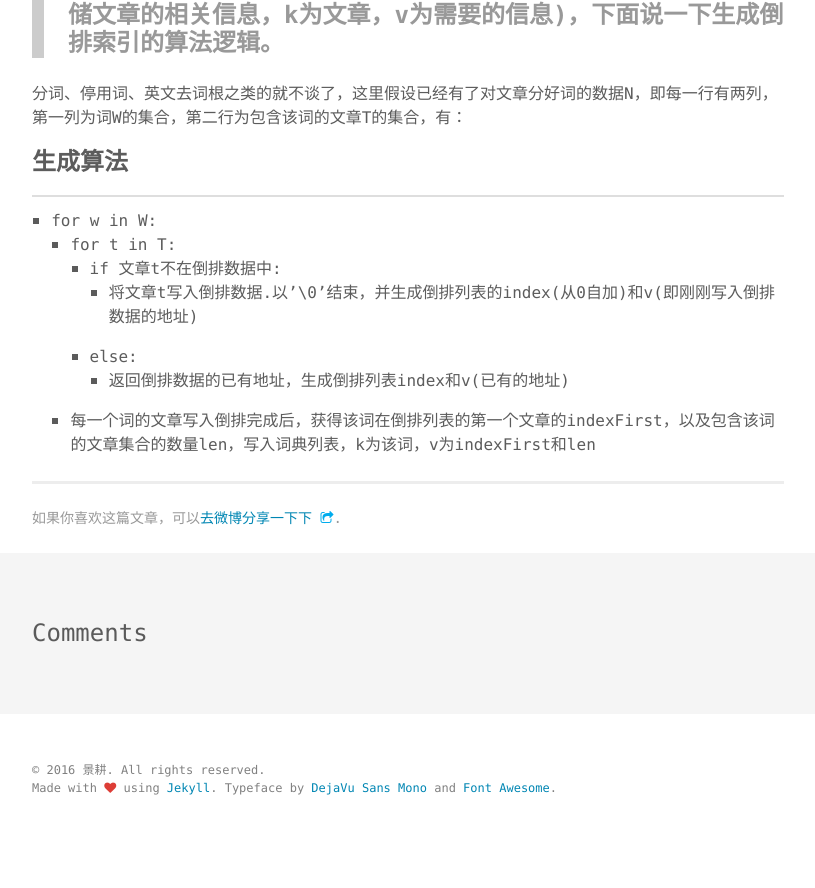
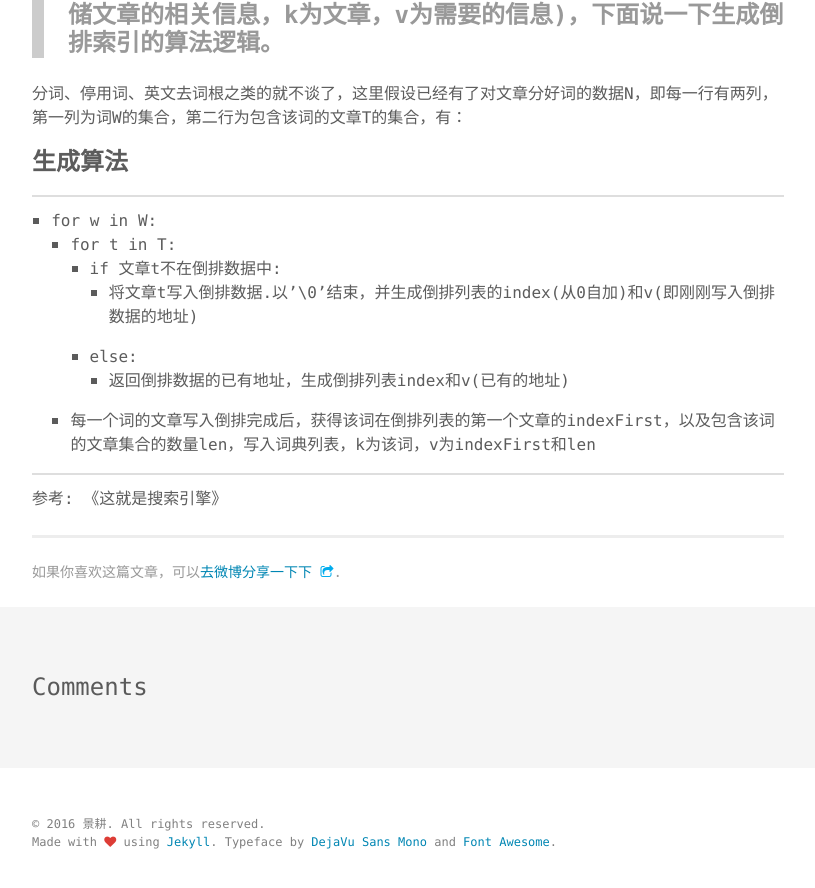
Before and after one commit to luminarytian/luminarytian.github.io, a Jekyll site: the page built from _posts/2015-11-03-搜索中的倒排表.md, in a window 1280 px wide and 900 px high, scrolled down 1625 px. Shown: the top 888 px of the window, without its empty margins (232-1047 px from the left). Built offline with Jekyll 4.4.1, drawn with Linux system fonts in a browser that asks for light colours; comment, search, counter and statistics services are not loaded; before the commit the page ends 2471 px from its top, so only the background shows below that.

Commit message:
加入参考

```diff
--- a/_posts/2015-11-03-搜索中的倒排表.md
+++ b/_posts/2015-11-03-搜索中的倒排表.md
@@ -50,3 +50,7 @@ keywords: "倒排表, 搜索引擎"
 		* else:
 			* 返回倒排数据的已有地址，生成倒排列表index和v(已有的地址)
 	* 每一个词的文章写入倒排完成后，获得该词在倒排列表的第一个文章的indexFirst，以及包含该词的文章集合的数量len，写入词典列表，k为该词，v为indexFirst和len
+
+---
+
+参考: 《这就是搜索引擎》
```
